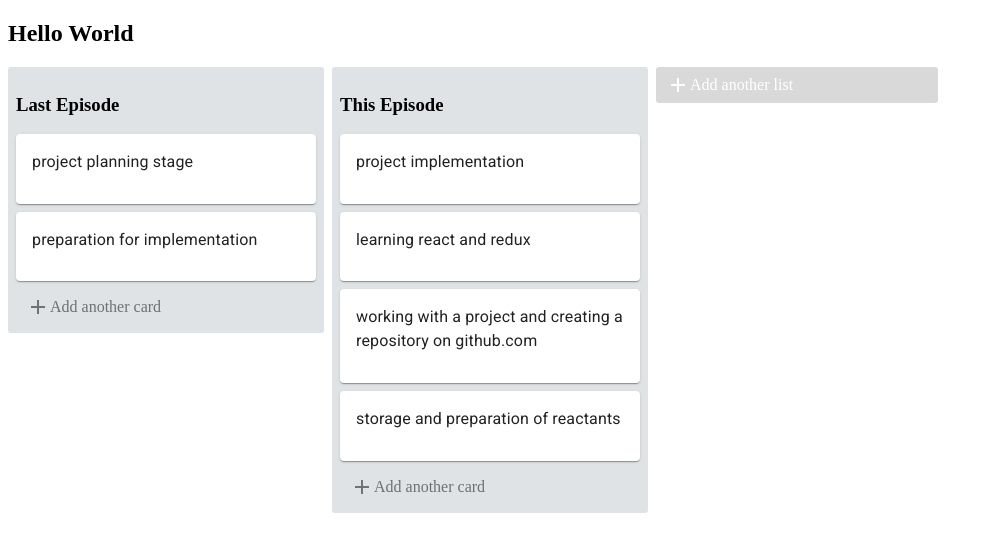
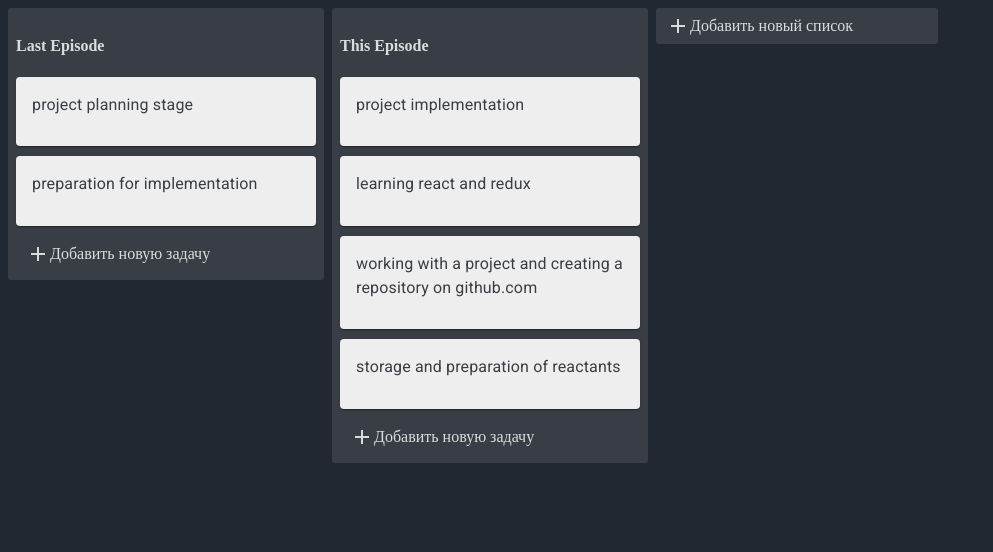
Before and after one commit to Xesusi/trello-clone, a React app: page / in a window 1280 px wide. Shown: the whole page, without its empty margins (0-993 px from the left). Built offline with nearby package versions, Linux system fonts and the light colour scheme.

Commit message:
Add files via upload

```diff
--- a/package.json
+++ b/package.json
@@ -16,7 +16,8 @@
     "react-redux": "^7.2.0",
     "react-scripts": "3.4.1",
     "react-textarea-autosize": "^7.1.2",
-    "redux": "^4.0.5"
+    "redux": "^4.0.5",
+    "styled-components": "^5.1.0"
   },
   "scripts": {
     "start": "react-scripts start",
--- a/public/index.html
+++ b/public/index.html
@@ -14,12 +14,10 @@
       name="description"
       content="Web site created using create-react-app"
     />
-    <link rel="apple-touch-icon" href="%PUBLIC_URL%/logo192.png" />
     <!--
       manifest.json provides metadata used when your web app is installed on a
       user's mobile device or desktop. See https://developers.google.com/web/fundamentals/web-app-manifest/
     -->
-    <link rel="manifest" href="%PUBLIC_URL%/manifest.json" />
     <!--
       Notice the use of %PUBLIC_URL% in the tags above.
       It will be replaced with the URL of the `public` folder during the build.
@@ -31,7 +29,7 @@
     -->
     <title>React App</title>
   </head>
-  <body>
+  <body style="background-color: #222831">
     <noscript>You need to enable JavaScript to run this app.</noscript>
     <div id="root"></div>
     <!--
--- a/src/actions/index.js
+++ b/src/actions/index.js
@@ -5,5 +5,4 @@ export const CONSTANTS = {
     ADD_CARD : "ADD_CARD",
     ADD_LIST : "ADD_LIST",
     DRAG_HAPPENED: "DRAG_HAPPENED"
-
 };
--- a/src/components/App.js
+++ b/src/components/App.js
@@ -2,16 +2,34 @@ import React, { Component } from 'react';
 import TrelloList from './TrelloList';
 import { connect } from 'react-redux';
 import TrelloActionButton from './TrelloActionButton';
-import { DragDropContext } from 'react-beautiful-dnd';
+import { DragDropContext, Droppable } from 'react-beautiful-dnd';
+import { sort } from '../actions';
+import styled from 'styled-components';
+
+const ListsContainer = styled.div`
+    display:flex;
+    flex-direction: row;
+`;
 
 class App extends Component{
 
     onDragEnd = (result) =>{
-        const {destination, source, draggableId} = result;
+        const {destination, source, draggableId, type} = result;
 
         if(!destination){
             return;
         }
+
+        this.props.dispatch(
+            sort(
+                source.droppableId,
+                destination.droppableId,
+                source.index,
+                destination.index,
+                draggableId,
+                type
+            )
+        );
     };
 
     render(){
@@ -19,31 +37,31 @@ class App extends Component{
         return(
             <DragDropContext onDragEnd={this.onDragEnd}>
                 <div className="App">
-                    <h2>Hello World</h2>
-                    <div style={styles.listsContainer}>
-                        { lists.map(list => (
+                    <Droppable droppableId="all-lists" direction="horizontal" type="list">
+                        {provided =>(
+                            <ListsContainer
+                                {...provided.droppableProps}
+                                ref={provided.innerRef}
+                            >
+                            { lists.map((list, index) => (
                                 <TrelloList
                                     listID={list.id}
                                     key={list.id}
                                     title={list.title}
                                     cards={list.cards}
+                                    index={index}
                                 />
                             ))}
                             <TrelloActionButton list />
-                    </div>
+                        </ListsContainer>
+                        )}
+                    </Droppable>
                 </div>
             </DragDropContext>
         );
     }
 }
 
-const styles = {
-    listsContainer:{
-        display:"flex",
-        flexDirection: "row"
-    }
-};
-
 const mapStateToProps = state => ({
     lists: state.lists
 });
--- a/src/components/TrelloActionButton.js
+++ b/src/components/TrelloActionButton.js
@@ -55,17 +55,15 @@ class TrelloActionButton extends React.Component{
     renderActionButton = () =>{
         const { list } = this.props;
 
-        const buttonText = list ? "Add another list" : "Add another card"
-        const buttonTextOpacity = list ? 1 : 0.5
-        const buttonTextColor = list ? "white" : "inherit"
-        const buttonTextBackground = list ? "rgba(0,0,0,.15)" : "inherit"
+        const buttonText = list ? "Добавить новый список" : "Добавить новую задачу"
+        const buttonTextColor = "#dcdcdc"
+        const buttonTextBackground = "#393E46"
 
         return(
             <div
                 onClick={this.openForm}
                 style={{
                     ...styles.openFormButtonGroup,
-                    opacity: buttonTextOpacity,
                     color: buttonTextColor,
                     backgroundColor: buttonTextBackground
                 }}
@@ -80,10 +78,10 @@ class TrelloActionButton extends React.Component{
         const { list } = this.props;
 
         const placeholder = list
-        ? "Enter list title..."
-        : "Enter a title for this card...";
+        ? "Введите название списка..."
+        : "Введите текст задачи...";
 
-        const buttonTitle = list ? "Add List" : "Add Card";
+        const buttonTitle = list ? "Добавить список" : "Добавить задачу";
 
         return (
             <div>
--- a/src/components/TrelloCard.js
+++ b/src/components/TrelloCard.js
@@ -3,27 +3,26 @@
  import Typography from '@material-ui/core/Typography';
  import CardContent from '@material-ui/core/CardContent';
  import { Draggable } from 'react-beautiful-dnd';
+ import styled from 'styled-components';
+
+const CardContainer = styled.div`
+    margin-bottom: 10px;
+`;
 
  const TrelloCard=({ text, id, index })=>{
      return(
         <Draggable draggableId={String(id)} index={index}>
             {provided => (
-                <div ref={provided.innerRef} {...provided.draggableProps}{...provided.dragHandleProps}>
-                    <Card style={styles.cardContainer}>
-                        <CardContent>
-                            <Typography gutterBottom>{text}</Typography>
-                        </CardContent>
-                    </Card>
-                </div>
+                <CardContainer ref={provided.innerRef}{...provided.draggableProps}{...provided.dragHandleProps}>
+                        <Card style={{backgroundColor: "#EEEEEE", color: "#393E46"}}>
+                            <CardContent>
+                                <Typography gutterBottom>{text}</Typography>
+                            </CardContent>
+                        </Card>
+                    </CardContainer>
             )}
         </Draggable>
      );
  };
 
- const styles = {
-     cardContainer: {
-         marginBottom: 8
-     }
- };
-
  export default TrelloCard;
--- a/src/components/TrelloList.js
+++ b/src/components/TrelloList.js
@@ -1,14 +1,32 @@
 import React from 'react';
 import TrelloCard from './TrelloCard';
 import TrelloActionButton from './TrelloActionButton';
-import { Droppable } from 'react-beautiful-dnd';
+import { Droppable, Draggable } from 'react-beautiful-dnd';
+import styled from 'styled-components';
 
-const TrelloList=({ title, cards, listID })=>{
+const ListContainer = styled.div`
+    color: #dcdcdc;
+    background-color: #393E46;
+    border-radius: 3px;
+    width: 300px;
+    padding: 8px;
+    height: 100%;
+    margin-right: 8px;
+`;
+
+const TrelloList=({ title, cards, listID, index })=>{
     return(
+        <Draggable draggableId={String(listID)} index={index}>
+            {provided => (
+                <ListContainer
+                    {...provided.draggableProps}
+                    ref={provided.innerRef}
+                    {...provided.dragHandleProps}
+                >
                     <Droppable droppableId={String(listID)}>
                         {provided => (
-               <div {...provided.droppableProps} ref={provided.innerRef} style={styles.container}>
-               <h3>{title}</h3>
+                            <div {...provided.droppableProps} ref={provided.innerRef}>
+                                <h4>{title}</h4>
                                 { cards.map((card, index) =>(
                                     <TrelloCard
                                             key={card.id}
@@ -22,18 +40,10 @@ const TrelloList=({ title, cards, listID })=>{
                             </div>
                         )}
                     </Droppable>
+                </ListContainer>
+            )}
+        </Draggable>
     );
 };
 
-const styles= {
-    container: {
-        backgroundColor:"#dfe3e6",
-        borderRadius:3,
-        width: 300,
-        padding: 8,
-        height: "100%",
-        marginRight: 8
-    }
-};
-
 export default TrelloList;
--- a/src/reducers/listsReducer.js
+++ b/src/reducers/listsReducer.js
@@ -1,4 +1,4 @@
-import { CONSTANTS } from "../actions"
+import { CONSTANTS } from "../actions";
 
 let listID = 2;
 let cardID = 6;
@@ -6,36 +6,36 @@ let cardID = 6;
 const intialState = [
     {
         title: "Last Episode",
-        id: 'list-${0}',
+        id: `list-${0}`,
         cards: [
             {
-                id: 'card-${0}',
+                id: `card-${0}`,
                 text: "project planning stage"
             },
             {
-                id: 'card-${1}',
+                id: `card-${1}`,
                 text: "preparation for implementation"
             }
         ]
     },
     {
         title: "This Episode",
-        id: 'list-${1}',
+        id: `list-${1}`,
         cards: [
             {
-                id: 'card-${2}',
+                id: `card-${2}`,
                 text: "project implementation"
             },
             {
-                id: 'card-${3}',
+                id: `card-${3}`,
                 text: "learning react and redux"
             },
             {
-                id: 'card-${4}',
+                id: `card-${4}`,
                 text: "working with a project and creating a repository on github.com"
             },
             {
-                id: 'card-${5}',
+                id: `card-${5}`,
                 text: "storage and preparation of reactants"
             }
         ]
@@ -48,15 +48,15 @@ const listsReducer = (state = intialState, action) =>{
             const newList = {
                 title: action.payload,
                 cards: [],
-                id: 'list-${listID}'
+                id: `list-${listID}`
             };
             listID += 1;
             return [...state, newList];
 
-            case CONSTANTS.ADD_CARD:
+            case CONSTANTS.ADD_CARD: {
                 const newCard = {
                     text: action.payload.text,
-                    id: 'card-${cardID}'
+                    id: `card-${cardID}`
                 }
                 cardID += 1;
 
@@ -72,7 +72,38 @@ const listsReducer = (state = intialState, action) =>{
                 });
 
                 return newState;
+            }
 
+                case CONSTANTS.DRAG_HAPPENED:
+                    const {
+                        droppableIdStart,
+                        droppableIdEnd,
+                        droppableIndexStart,
+                        droppableIndexEnd,
+                        type
+                    } = action.payload;
+                    const newState = [...state];
+
+                    if(type === "list"){
+                        const list = newState.splice(droppableIndexStart, 1);
+                        newState.splice(droppableIndexEnd, 0, ...list);
+                        return newState;
+                    }
+
+                    if(droppableIdStart === droppableIdEnd) {
+                        const list = state.find(list => droppableIdStart === list.id);
+                        const card = list.cards.splice(droppableIndexStart, 1);
+                        list.cards.splice(droppableIndexEnd, 0, ...card)
+                    }
+
+                    if(droppableIdStart !== droppableIdEnd) {
+                        const listStart = state.find(list => droppableIdStart === list.id);
+                        const card = listStart.cards.splice(droppableIndexStart, 1);
+                        const listEnd = state.find(list => droppableIdEnd === list.id);
+                        listEnd.cards.splice(droppableIndexEnd, 0, ...card)
+                    }
+
+                    return newState;
         default:
             return state;
     }
```
Also changed, not shown: src/actions/listsActions.js (+4 -3 lines), 1 other file. Lines whose indentation alone changed are shown as unchanged.
